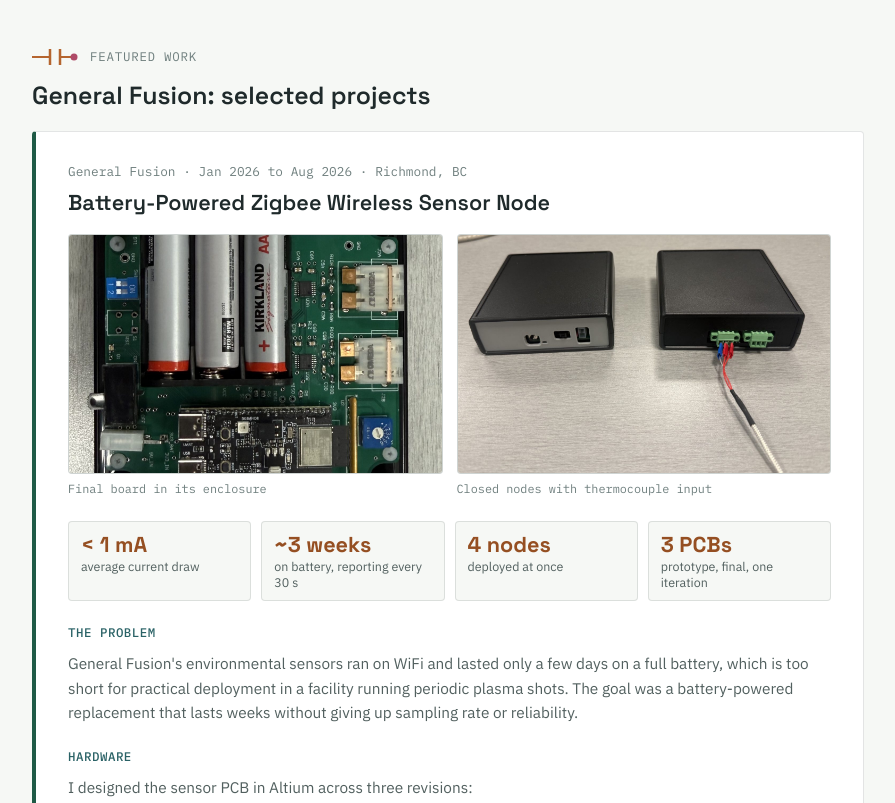
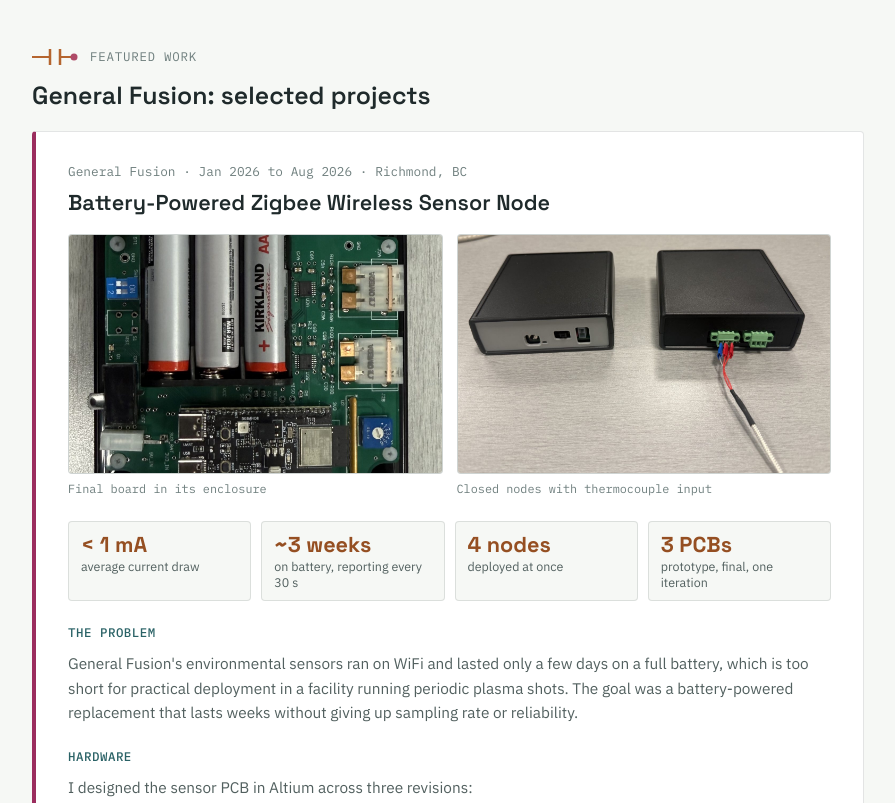
Before and after one commit to Katherine-santiago/Katherine-santiago.github.io, a plain HTML site: page index.html in a window 1280 px wide. Shown: the part 980-1783 px from the top of the page, without its empty margins (192-1087 px from the left). Drawn offline with Linux system fonts and the light colour scheme.

Commit message:
Changed green colour to berry

```diff
--- a/index.html
+++ b/index.html
@@ -19,7 +19,6 @@
     --copper-bright: #954F22;
     --rose: #AE4A67;
     --teal: #2A6266;
-    --mask: #1F5A46;
     --berry: #9B2D5E;
     --berry-dark: #7A2049;
     --line: rgba(31, 42, 43, 0.12);
@@ -129,7 +128,7 @@
   /* ---------- FEATURED PROJECTS ---------- */
   .project {
     background: var(--bg-panel); border: 1px solid var(--line);
-    border-left: 4px solid var(--mask);
+    border-left: 4px solid var(--berry);
     border-radius: 4px; padding: 30px 32px; margin-bottom: 28px;
   }
   .project:last-child { margin-bottom: 0; }
```
